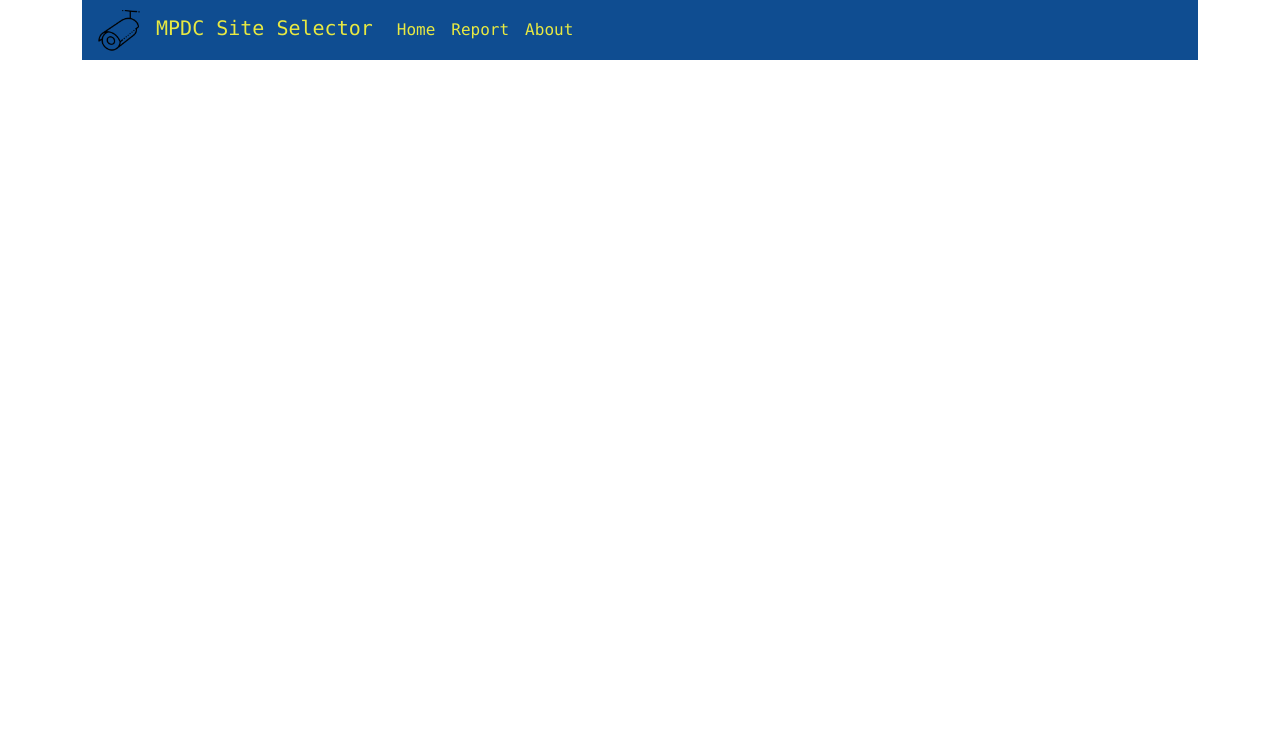
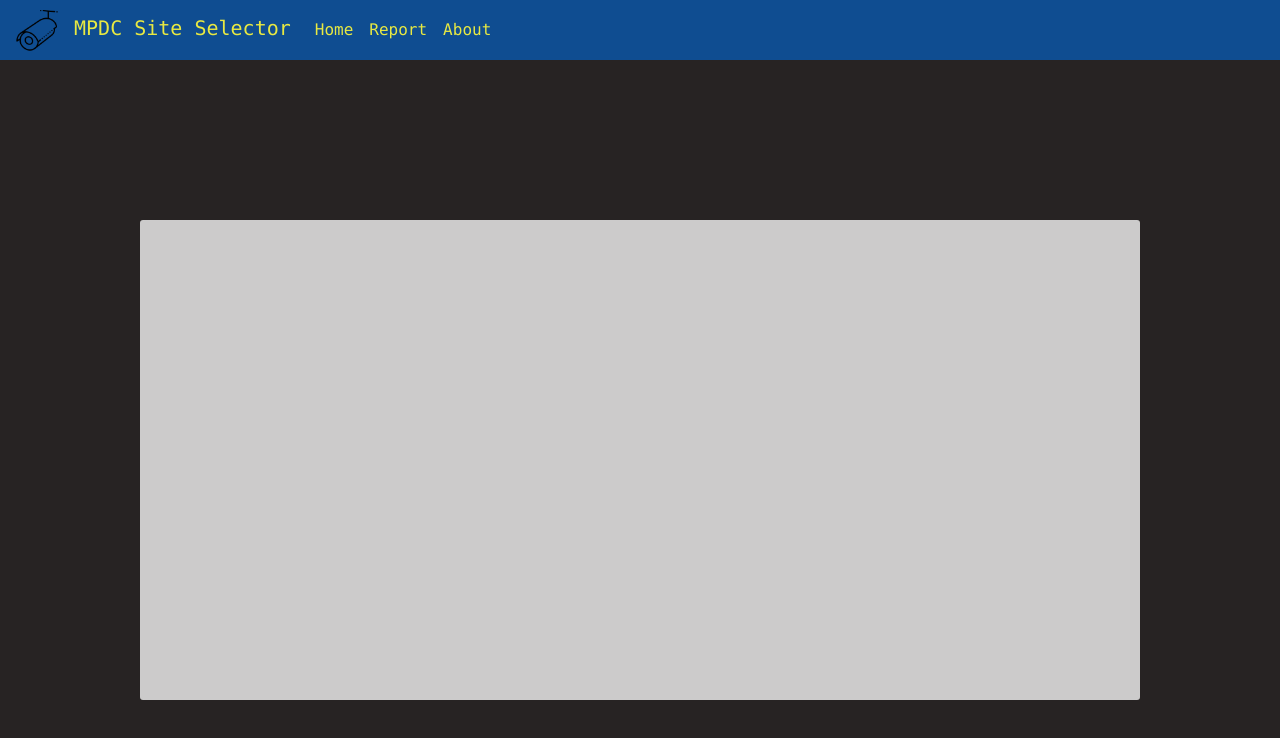
Before and after one commit to zhaqy079/MPDC-Selector, a React (Create React App) app in the folder Assig2/a2reactapp/: page / in a window 1280 px wide. Shown: the top 738 px of the page. Built offline with nearby package versions, Linux system fonts and the light colour scheme.

Commit message:
Add main container and content background color

```diff
--- a/Assig2/a2reactapp/src/App.css
+++ b/Assig2/a2reactapp/src/App.css
@@ -53,3 +53,21 @@
 .navbar-nav .nav-link:hover {
     color: #272323;
 }
+/*Full page background*/
+.main-container {
+    background-color: #272323;
+    min-height: 100vh;
+    display: flex;
+    align-items: center;
+    justify-content: center;
+}
+/*Inner content container*/
+.inner-content {
+    background-color: #f5f5f5;
+    opacity: 0.8;
+    border-radius: 3px;
+    padding: 240px;
+    width: 90%;
+    max-width: 1000px;
+    color: black;
+}
--- a/Assig2/a2reactapp/src/App.js
+++ b/Assig2/a2reactapp/src/App.js
@@ -28,9 +28,9 @@ function App() {
     //    </a>
     //  </header>
     //</div>
-      <div className="App container">
+      <div className="App">
           {/*add nav bar*/}
-          {/*logo reference: */}
+          {/*logo icon reference: {https://icons8.com/icon/6419/bullet-camera}*/}
           {/*{nav bar reference:https://getbootstrap.com/docs/5.3/components/navbar/#nav}*/}
           <nav className="navbar navbar-expand-lg" >
               <div className="container-fluid">
@@ -57,7 +57,14 @@ function App() {
                   </div>
               </div>
           </nav>
-          <Outlet />
+          {/* Outer container for main background */}
+          <div className="main-container">
+              {/* Inner container with content */}
+              <div className="inner-content">
+                  <Outlet />
+              </div>
+          </div>
+
       </div>
   );
 }
```
